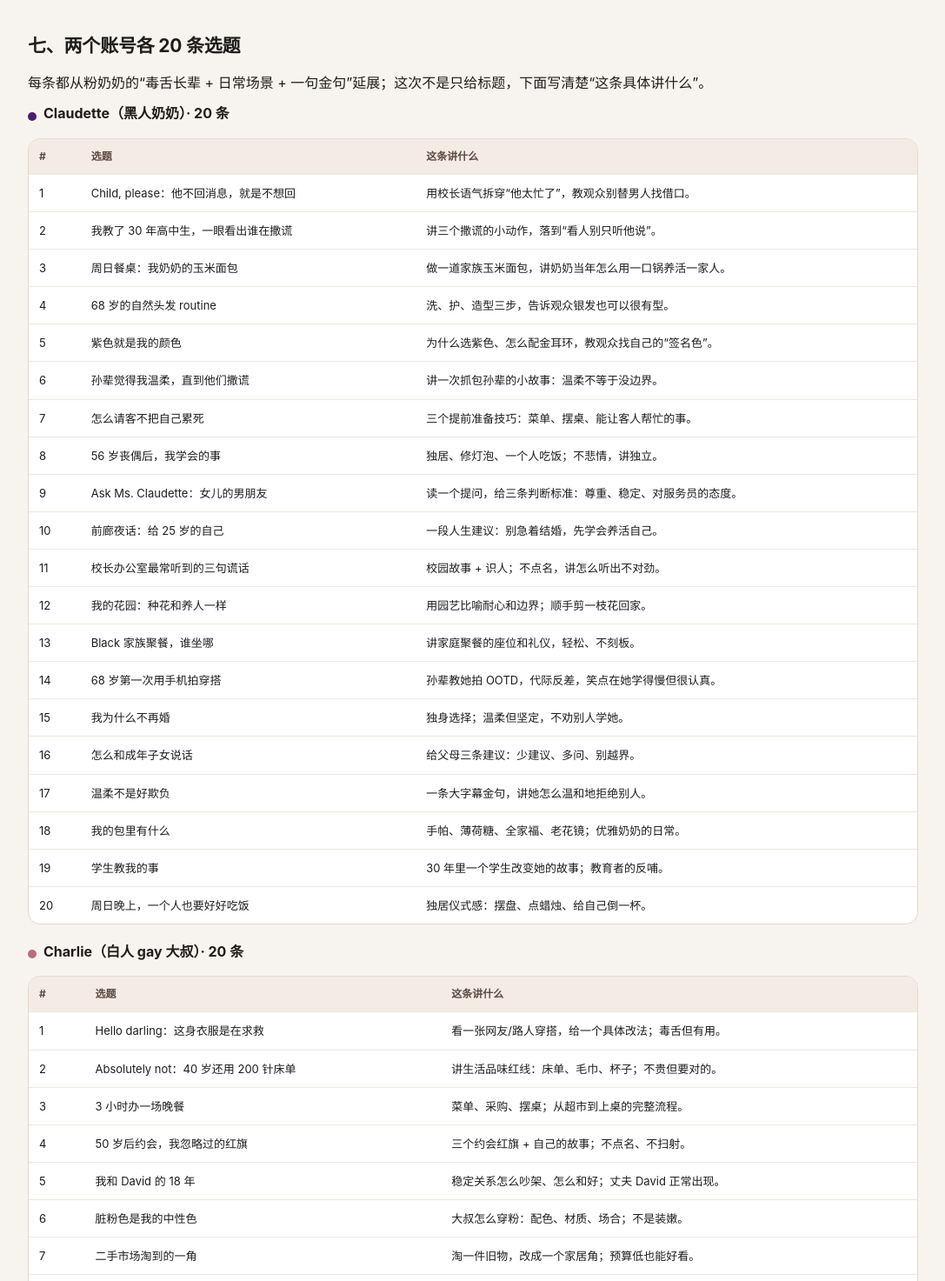
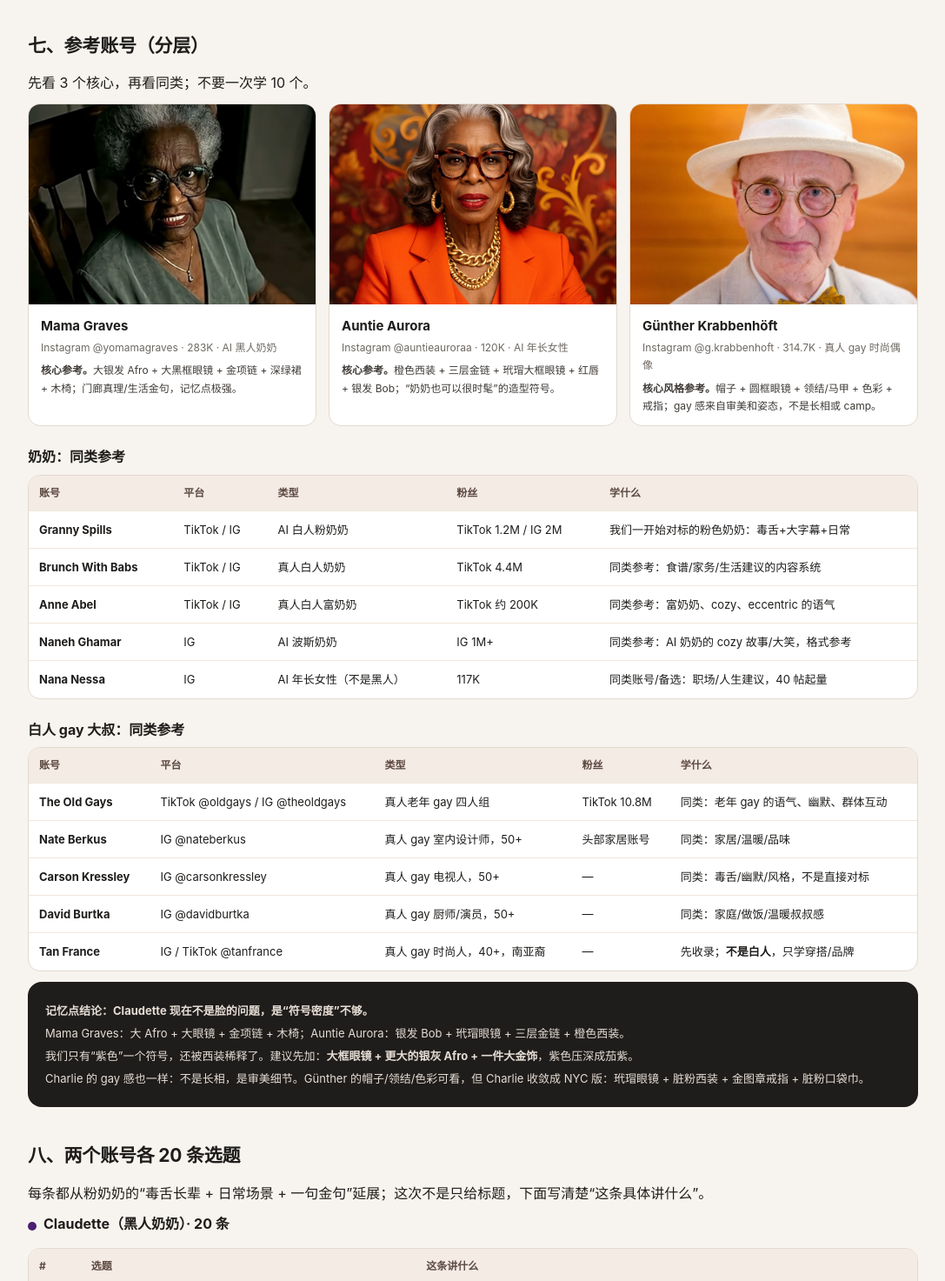
Before and after one commit to feifandiv/virtual-ip-report, a plain HTML site: page granny/index.html in a window 1280 px wide. Shown: the part 3685-5158 px from the top of the page at 87% size, without its empty margins (96-1183 px from the left). Drawn offline with Linux system fonts and the light colour scheme.

Commit message:
Add layered reference accounts: Mama Graves, Auntie Aurora, Gunther

```diff
--- a/granny/index.html
+++ b/granny/index.html
@@ -50,7 +50,14 @@ tr:last-child td{border-bottom:0}
 .dot{width:10px;height:10px;border-radius:50%;display:inline-block}
 .dot.purple{background:var(--purple)}
 .dot.rose{background:var(--rose)}
-@media(max-width:800px){.benchmark,.duo,.grid3,.topic-grid{grid-template-columns:1fr}}
+.ref-grid{display:grid;grid-template-columns:repeat(3,1fr);gap:14px;margin-top:10px}
+.ref-card{background:var(--card);border:1px solid var(--line);border-radius:14px;overflow:hidden}
+.ref-card img{width:100%;height:230px;object-fit:cover;object-position:center 30%;display:block}
+.ref-card .body{padding:12px 14px}
+.ref-card h3{margin:0 0 2px;font-size:15px}
+.ref-card .meta{font-size:12px;color:var(--muted)}
+.ref-card p{font-size:12px;margin:6px 0 0;color:#3e3a36}
+@media(max-width:800px){.benchmark,.duo,.grid3,.topic-grid,.ref-grid{grid-template-columns:1fr}}
 @media print{body{background:#fff}.wrap{padding:20px}}
 </style>
 </head>
@@ -204,7 +211,74 @@ tr:last-child td{border-bottom:0}
 </section>
 
 <section>
-  <h2>七、两个账号各 20 条选题</h2>
+  <h2>七、参考账号（分层）</h2>
+  <p>先看 3 个核心，再看同类；不要一次学 10 个。</p>
+
+  <div class="ref-grid">
+    <article class="ref-card">
+      <img src="screens/mama-graves.jpg" alt="Mama Graves">
+      <div class="body">
+        <h3>Mama Graves</h3>
+        <div class="meta">Instagram @yomamagraves · 283K · AI 黑人奶奶</div>
+        <p><b>核心参考。</b>大银发 Afro + 大黑框眼镜 + 金项链 + 深绿裙 + 木椅；门廊真理/生活金句，记忆点极强。</p>
+      </div>
+    </article>
+    <article class="ref-card">
+      <img src="screens/auntie-aurora.jpg" alt="Auntie Aurora">
+      <div class="body">
+        <h3>Auntie Aurora</h3>
+        <div class="meta">Instagram @auntieauroraa · 120K · AI 年长女性</div>
+        <p><b>核心参考。</b>橙色西装 + 三层金链 + 玳瑁大框眼镜 + 红唇 + 银发 Bob；“奶奶也可以很时髦”的造型符号。</p>
+      </div>
+    </article>
+    <article class="ref-card">
+      <img src="screens/gunther-krabbenhoft.jpg" alt="Günther Krabbenhöft">
+      <div class="body">
+        <h3>Günther Krabbenhöft</h3>
+        <div class="meta">Instagram @g.krabbenhoft · 314.7K · 真人 gay 时尚偶像</div>
+        <p><b>核心风格参考。</b>帽子 + 圆框眼镜 + 领结/马甲 + 色彩 + 戒指；gay 感来自审美和姿态，不是长相或 camp。</p>
+      </div>
+    </article>
+  </div>
+
+  <h3 style="margin-top:22px">奶奶：同类参考</h3>
+  <div class="table-wrap">
+    <table>
+      <thead><tr><th>账号</th><th>平台</th><th>类型</th><th>粉丝</th><th>学什么</th></tr></thead>
+      <tbody>
+        <tr><td><b>Granny Spills</b></td><td>TikTok / IG</td><td>AI 白人粉奶奶</td><td>TikTok 1.2M / IG 2M</td><td>我们一开始对标的粉色奶奶：毒舌+大字幕+日常</td></tr>
+        <tr><td><b>Brunch With Babs</b></td><td>TikTok / IG</td><td>真人白人奶奶</td><td>TikTok 4.4M</td><td>同类参考：食谱/家务/生活建议的内容系统</td></tr>
+        <tr><td><b>Anne Abel</b></td><td>TikTok / IG</td><td>真人白人富奶奶</td><td>TikTok 约 200K</td><td>同类参考：富奶奶、cozy、eccentric 的语气</td></tr>
+        <tr><td><b>Naneh Ghamar</b></td><td>IG</td><td>AI 波斯奶奶</td><td>IG 1M+</td><td>同类参考：AI 奶奶的 cozy 故事/大笑，格式参考</td></tr>
+        <tr><td><b>Nana Nessa</b></td><td>IG</td><td>AI 年长女性（不是黑人）</td><td>117K</td><td>同类账号/备选：职场/人生建议，40 帖起量</td></tr>
+      </tbody>
+    </table>
+  </div>
+
+  <h3 style="margin-top:22px">白人 gay 大叔：同类参考</h3>
+  <div class="table-wrap">
+    <table>
+      <thead><tr><th>账号</th><th>平台</th><th>类型</th><th>粉丝</th><th>学什么</th></tr></thead>
+      <tbody>
+        <tr><td><b>The Old Gays</b></td><td>TikTok @oldgays / IG @theoldgays</td><td>真人老年 gay 四人组</td><td>TikTok 10.8M</td><td>同类：老年 gay 的语气、幽默、群体互动</td></tr>
+        <tr><td><b>Nate Berkus</b></td><td>IG @nateberkus</td><td>真人 gay 室内设计师，50+</td><td>头部家居账号</td><td>同类：家居/温暖/品味</td></tr>
+        <tr><td><b>Carson Kressley</b></td><td>IG @carsonkressley</td><td>真人 gay 电视人，50+</td><td>—</td><td>同类：毒舌/幽默/风格，不是直接对标</td></tr>
+        <tr><td><b>David Burtka</b></td><td>IG @davidburtka</td><td>真人 gay 厨师/演员，50+</td><td>—</td><td>同类：家庭/做饭/温暖叔叔感</td></tr>
+        <tr><td><b>Tan France</b></td><td>IG / TikTok @tanfrance</td><td>真人 gay 时尚人，40+，南亚裔</td><td>—</td><td>先收录；<b>不是白人</b>，只学穿搭/品牌</td></tr>
+      </tbody>
+    </table>
+  </div>
+
+  <div class="quote-box">
+    <p><b>记忆点结论：Claudette 现在不是脸的问题，是“符号密度”不够。</b></p>
+    <p>Mama Graves：大 Afro + 大眼镜 + 金项链 + 木椅；Auntie Aurora：银发 Bob + 玳瑁眼镜 + 三层金链 + 橙色西装。</p>
+    <p>我们只有“紫色”一个符号，还被西装稀释了。建议先加：<b>大框眼镜 + 更大的银灰 Afro + 一件大金饰</b>，紫色压深成茄紫。</p>
+    <p>Charlie 的 gay 感也一样：不是长相，是审美细节。Günther 的帽子/领结/色彩可看，但 Charlie 收敛成 NYC 版：玳瑁眼镜 + 脏粉西装 + 金图章戒指 + 脏粉口袋巾。</p>
+  </div>
+</section>
+
+<section>
+  <h2>八、两个账号各 20 条选题</h2>
   <p>每条都从粉奶奶的“毒舌长辈 + 日常场景 + 一句金句”延展；这次不是只给标题，下面写清楚“这条具体讲什么”。</p>
 
   <div class="topic-head"><span class="dot purple"></span><h3>Claudette（黑人奶奶）· 20 条</h3></div>
```
Also changed, not shown: granny/screens/auntie-aurora.jpg (added), granny/screens/gunther-krabbenhoft.jpg (added), granny/screens/mama-graves.jpg (added).
